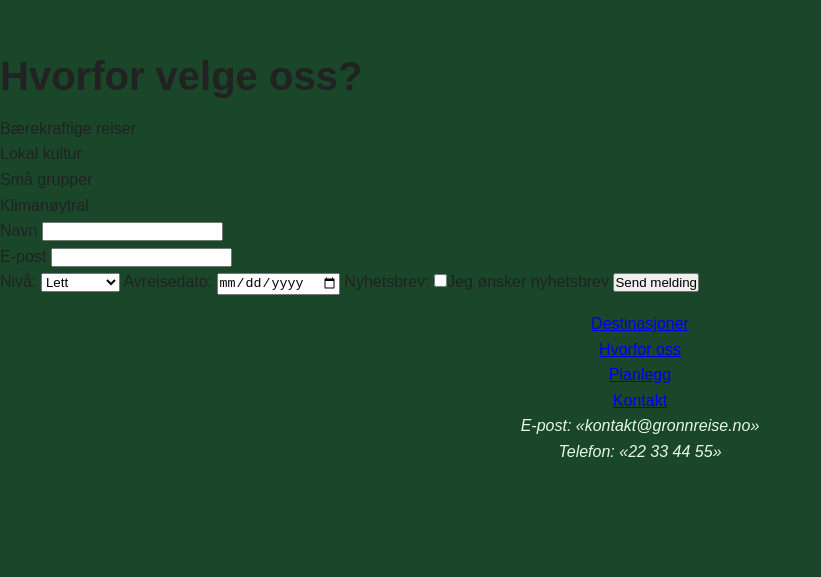
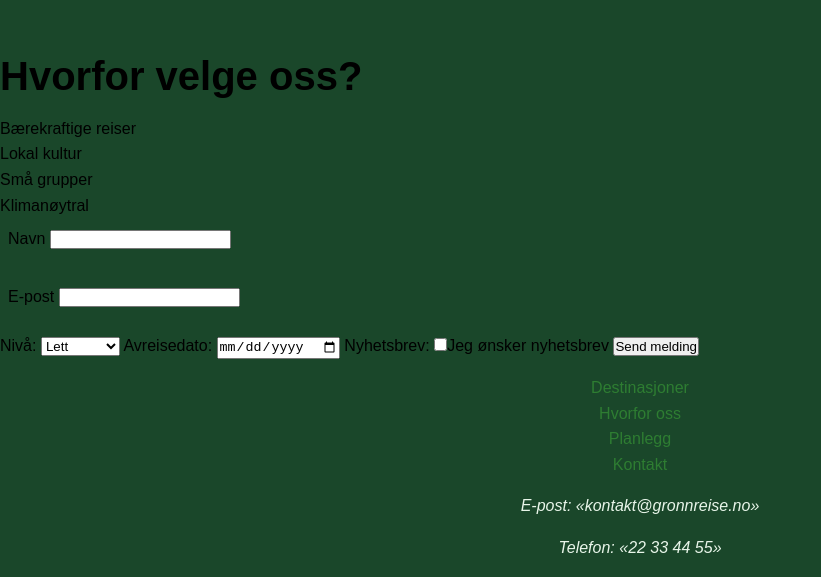
Before and after one commit to basementApe/Emne1-oppgave, a plain HTML site: page index.html in a window 1280 px wide. Shown: the part 1002-1579 px from the top of the page, without its empty margins (0-821 px from the left). Before the commit the page ends 1483 px from the top, so only its background shows below. Drawn offline with Linux system fonts and the light colour scheme.

Commit message:
Update celine.css
tukling

```diff
--- a/css/celine.css
+++ b/css/celine.css
@@ -38,11 +38,10 @@ html {
 body {
     font-family: 'Arial', sans-serif;
     font-size: var(--font-size-base);
-    color: var(--color-text);
     background-color: var(--color-background);
     line-height: 1.6;
-    display: flex;
-    flex-direction: column;
+    display: grid;
+    grid-template-rows: auto 1fr auto;
     min-height: 100vh;
 }
 
@@ -72,6 +71,27 @@ h3 {font-size: var(--font-size-xl);}
     color: var(--color-accent);
 }
 
+.hero{
+
+}
+
+.card{
+
+}
+
+
+a {
+    color: var(--color-accent);
+    text-decoration: none;
+    display: inline-block;
+    transition: color 0.3s ease;
+}
+
+.form-group{
+    margin-bottom: var(--space-md);
+    padding: var(--radius);
+}
+
 .footer{
     background-color: var(--color-primary);
     color: var(--color-secondary);
@@ -79,3 +99,10 @@ h3 {font-size: var(--font-size-xl);}
     padding: var(--space-md);
     margin-top: auto;
 }
+
+.footer-contact{
+    display: grid;
+    grid-template-rows: auto;
+    gap: var(--space-md);
+    margin-top: var(--space-md);
+}
```
